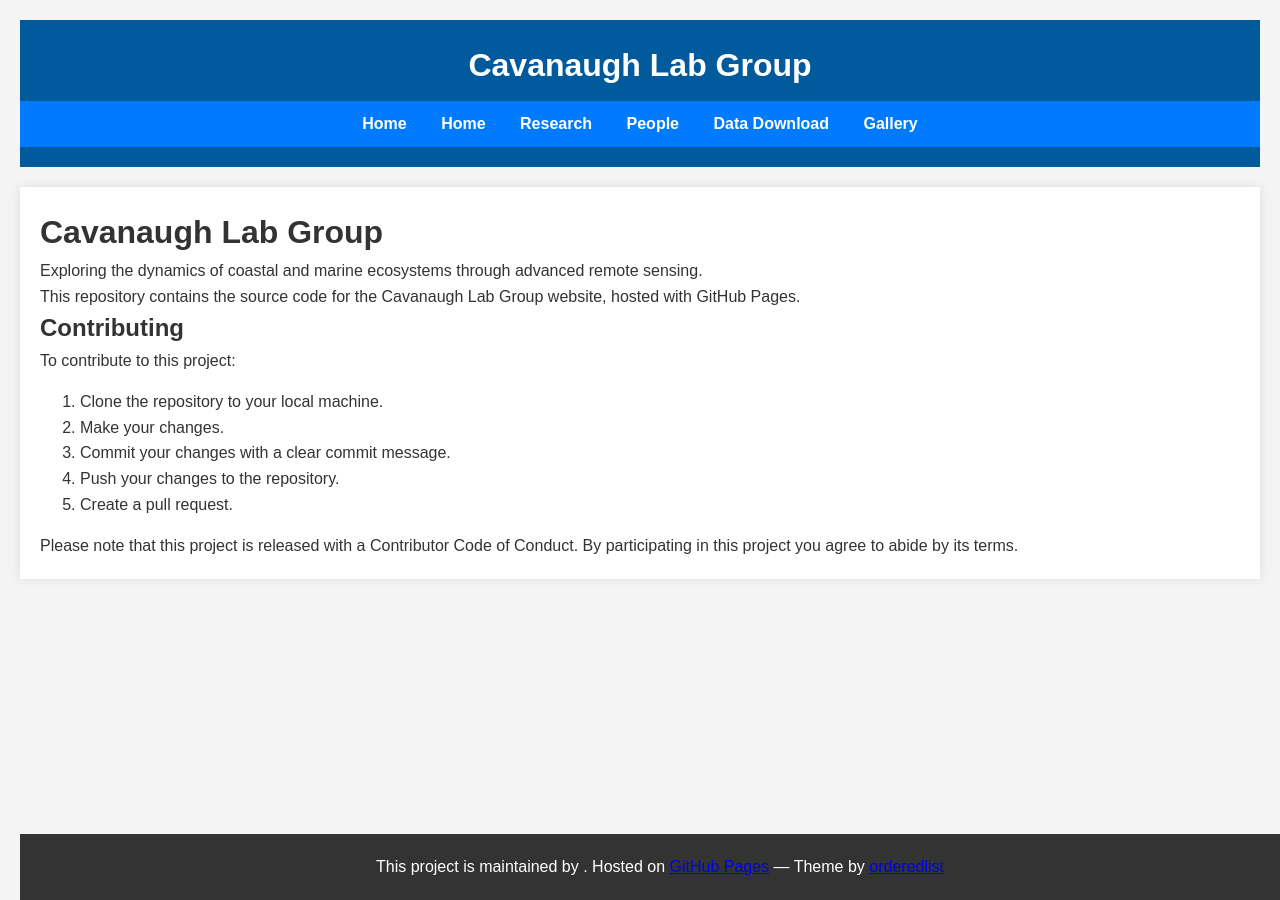
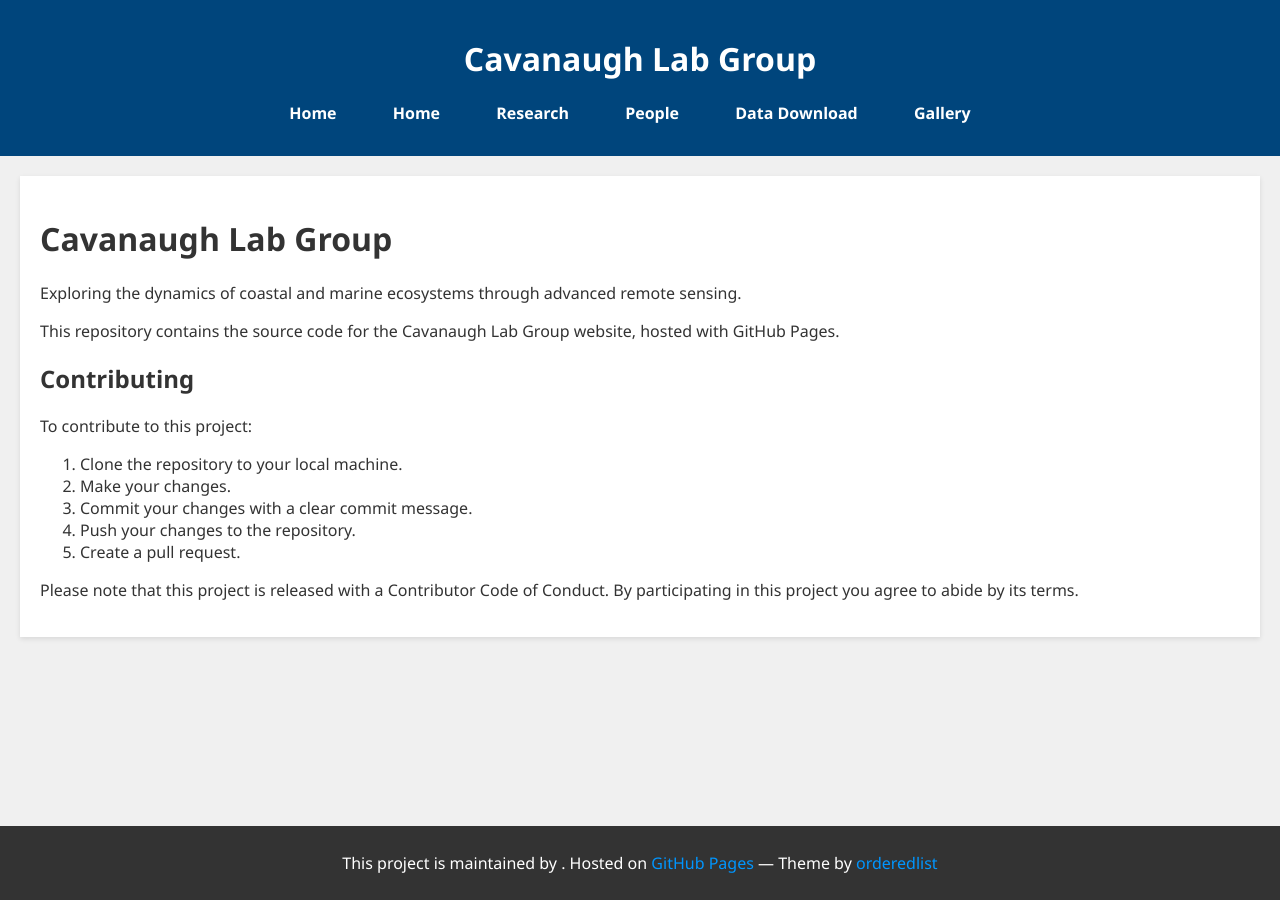
Before and after one commit to KelpBerberian/Cavanaugh-Lab-Group, a Jekyll site: the page built from README.md, in a window 1280 px wide. Built offline with Jekyll 4.4.1, drawn with Linux system fonts in a browser that asks for light colours; our own code applies the rules of GitHub Pages for plain Markdown files.

Commit message:
Update style.css

```diff
--- a/assets/css/style.css
+++ b/assets/css/style.css
@@ -1,64 +1,67 @@
-/* Basic Reset */
-body, h1, h2, h3, p, ul, li, nav, header, footer {
+/* General Body Styles */
+body {
+  font-family: 'Segoe UI', Tahoma, Geneva, Verdana, sans-serif; /* Modern Font */
+  background-color: #f0f0f0; /* Light grey background for better readability */
+  color: #333; /* Dark grey text for better readability */
   margin: 0;
   padding: 0;
-  box-sizing: border-box;
 }
 
-body {
-  font-family: 'Arial', sans-serif; /* Modern font */
-  background-color: #f4f4f4; /* Lighter background */
-  color: #333; /* Darker text for better readability */
-  line-height: 1.6;
-  padding: 20px;
-}
-
+/* Header Styles */
 header {
-  background-color: #005A9C; /* A nice blue */
+  background-color: #00457C; /* Dark blue background */
   color: #ffffff;
+  padding: 1rem 0;
   text-align: center;
-  padding: 20px 0;
-}
-
-header h1 {
-  margin: 0 0 10px 0;
 }
 
 nav ul {
   list-style: none;
-  background-color: #007BFF; /* A slightly different blue for the nav */
-  text-align: center;
-  padding: 10px 0;
+  padding: 0;
 }
 
 nav ul li {
-  display: inline;
+  display: inline; /* Inline display for a horizontal navigation */
+  margin-right: 20px;
 }
 
 nav ul li a {
   color: white;
-  padding: 10px 15px;
   text-decoration: none;
   font-weight: bold;
+  padding: 8px 16px; /* Padding for better touch area and visual appearance */
+  transition: background-color 0.3s, color 0.3s; /* Smooth transition for hover effects */
 }
 
 nav ul li a:hover, nav ul li a:focus {
-  background-color: #00376B; /* Darker blue on hover/focus */
+  background-color: #007BFF; /* Lighter blue on hover/focus */
+  color: #ffffff;
 }
 
+/* Main content area styling */
 main {
   padding: 20px;
   background: white;
-  margin-top: 20px;
-  box-shadow: 0 0 10px rgba(0,0,0,0.1); /* Adds shadow for depth */
+  margin: 20px;
+  box-shadow: 0 2px 5px rgba(0,0,0,0.1); /* Subtle shadow for depth */
 }
 
+/* Footer Styles */
 footer {
-  text-align: center;
-  padding: 20px 0;
   background-color: #333;
   color: white;
-  position: absolute;
+  text-align: center;
+  padding: 10px 0;
+  position: fixed;
   bottom: 0;
   width: 100%;
 }
+
+footer a {
+  color: #0096FF; /* Light blue links for contrast */
+  text-decoration: none;
+}
+
+footer a:hover {
+  text-decoration: underline;
+}
```
